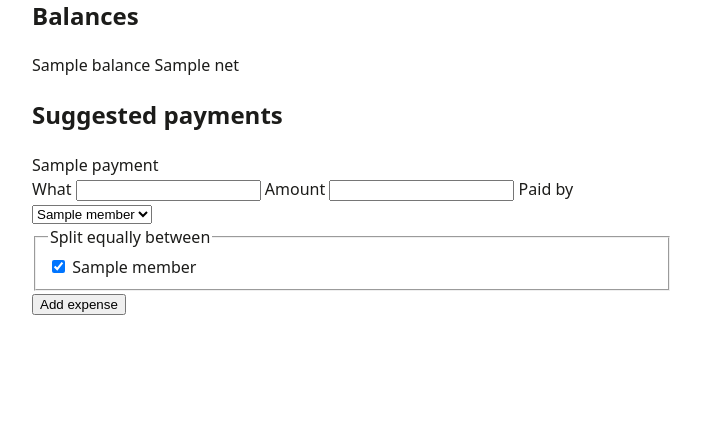
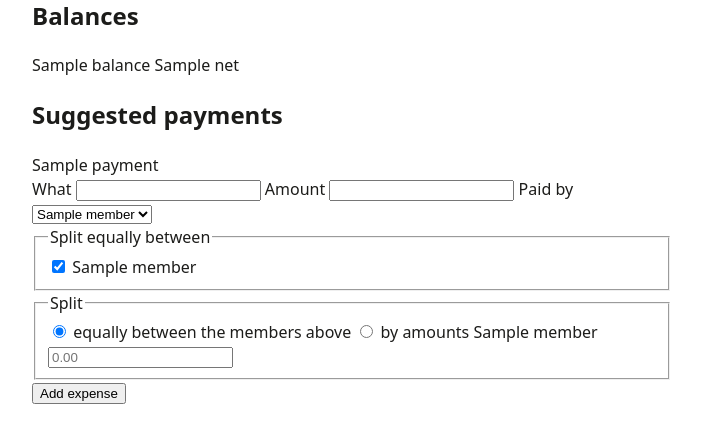
Before and after one commit to grotti-lab/split, a FastAPI app: template split/templates/group.html in a window 1280 px wide. Shown: the part 400-828 px from the top of the page, without its empty margins (288-989 px from the left). Before the commit the page ends 715 px from the top, so only its background shows below. Run offline with FastAPI, Linux system fonts and the light colour scheme; the template is opened without the code that fills it: most values are stand-ins (such as "Sample title", 1, 10 or a date in 2020).

Commit message:
Share an expense by exact amounts (T-5)
Co-Authored-By: Claude Sonnet 5.5 <noreply@anthropic.com>

```diff
--- a/split/app.py
+++ b/split/app.py
@@ -108,7 +108,8 @@ def create_app(db_path: str | Path | None = None) -> FastAPI:
     @app.post("/groups/{slug}/expenses")
     def add_expense(
         request: Request, slug: str, description: str = Form(...), amount: str = Form(...), payer: str = Form(...),
-        sharing: list[str] = Form(default=[]),
+        sharing: list[str] = Form(default=[]), split_mode: str = Form("equally"),
+        exact_member: list[str] = Form(default=[]), exact_amount: list[str] = Form(default=[]),
     ) -> Response:
         group = db.get_group(app.state.db_path, slug)
         if group is None:
@@ -125,6 +126,30 @@ def create_app(db_path: str | Path | None = None) -> FastAPI:
                 {**_group_context(group, slug), "message": "Enter an amount above zero"},
                 status_code=422,
             )
+        if split_mode == "amounts":
+            exact: dict[str, int] = {m: 0 for m in group["members"]}
+            for member, text in zip(exact_member, exact_amount):
+                if member not in exact:
+                    raise HTTPException(422, "Only members of the group can share an expense")
+                if text.strip():
+                    try:
+                        exact[member] = money.parse_amount(text)
+                    except ValueError:
+                        return TEMPLATES.TemplateResponse(
+                            request, "group.html",
+                            {**_group_context(group, slug), "message": f"{text.strip()} is not an amount"},
+                            status_code=422,
+                        )
+            total = sum(exact.values())
+            if total != cents:
+                return TEMPLATES.TemplateResponse(
+                    request, "group.html",
+                    {**_group_context(group, slug), "message":
+                        f"The shares add up to {money.format_amount(total)}, not {money.format_amount(cents)}"},
+                    status_code=422,
+                )
+            db.add_expense(app.state.db_path, slug, description.strip(), cents, payer, exact)
+            return RedirectResponse(f"/groups/{slug}", status_code=303)
         # equal split between the members sharing (everyone if none are chosen), in the group's order
         if any(n not in group["members"] for n in sharing):
             raise HTTPException(422, "Only members of the group can share an expense")
--- a/split/templates/group.html
+++ b/split/templates/group.html
@@ -57,6 +57,13 @@
       {% for m in group.members %}<label><input type="checkbox" name="sharing" value="{{ m }}" checked> {{ m }}</label>
       {% endfor %}
     </fieldset>
+    <fieldset>
+      <legend>Split</legend>
+      <label><input type="radio" name="split_mode" value="equally" checked> equally between the members above</label>
+      <label><input type="radio" name="split_mode" value="amounts"> by amounts</label>
+      {% for m in group.members %}<label>{{ m }} <input type="hidden" name="exact_member" value="{{ m }}"><input name="exact_amount" inputmode="decimal" placeholder="0.00"></label>
+      {% endfor %}
+    </fieldset>
     <button type="submit">Add expense</button>
   </form>
 {% endblock %}
```
Also changed, not shown: tests/golden/steps.py (+9 -2 lines).
